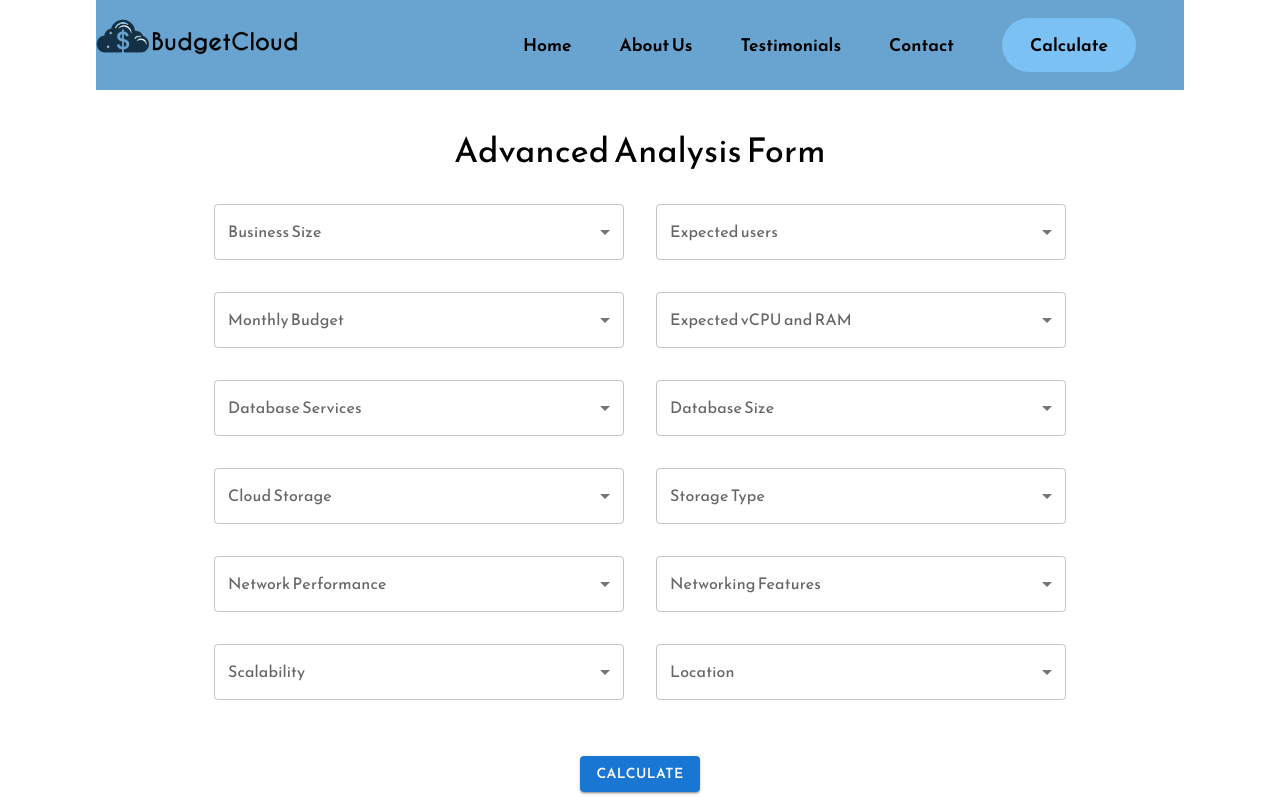
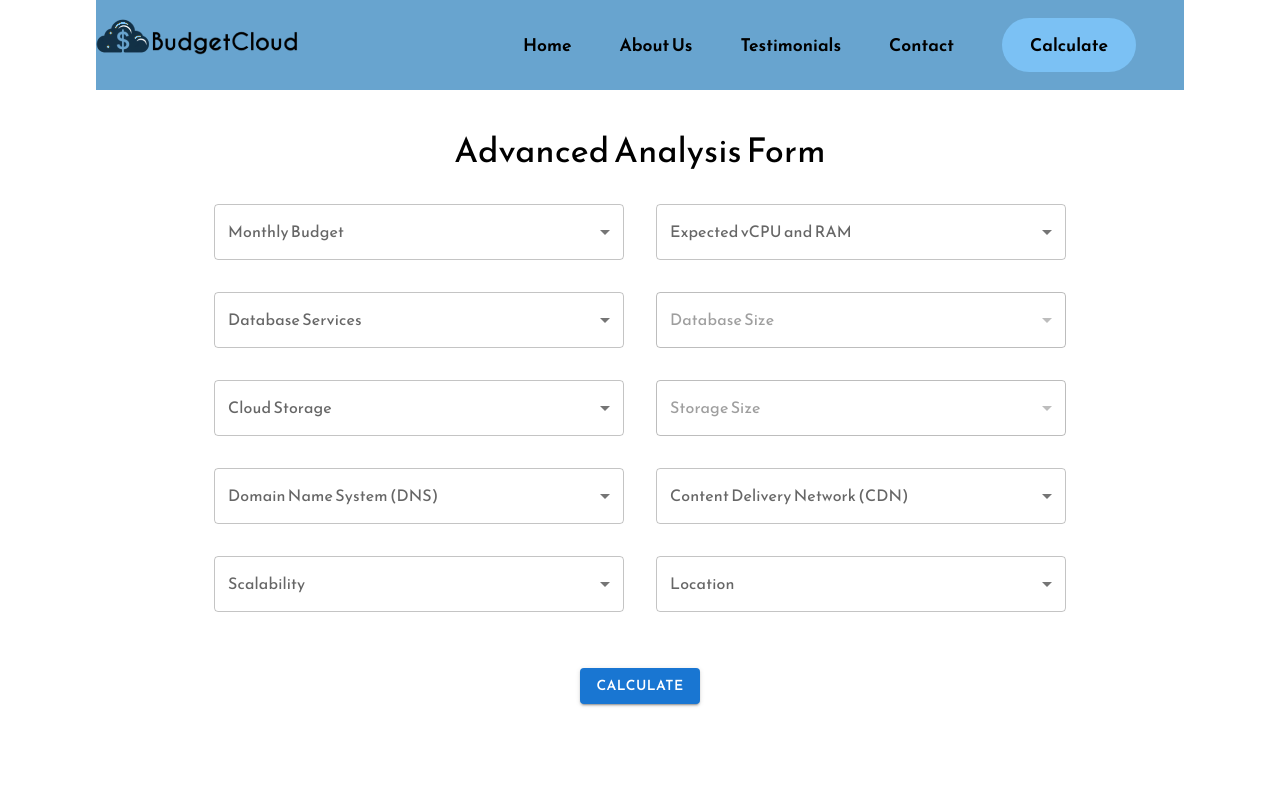
Before and after one commit to bjasim/cloud-calculator, a React (Create React App) app in the folder FrontendCalculator/: page /form/advancedform in a window 1280 px wide. Shown: the top 800 px of the page. Built offline with nearby package versions, Linux system fonts and the light colour scheme.

Commit message:
If no db or no storage selected: Disable size options (and validate no db / no storage selection)

```diff
--- a/FrontendCalculator/src/Forms/AdvancedForm.js
+++ b/FrontendCalculator/src/Forms/AdvancedForm.js
@@ -17,45 +17,56 @@ const AdvancedForm = () => {
   const navigate = useNavigate(); // Initialize navigate function
 
   const [formData, setFormData] = useState({
-    businessSize: "",
-    expectedUsers: "",
+    // businessSize: "",
+    // expectedUsers: "",
     monthlyBudget: "",
     expectedRAM: "",
     databaseService: "",
     databaseSize: "",
     cloudStorage: "",
-    storageType: "",
-    networkPerformance: "",
-    networkingFeature: "",
+    storageSize: "",
+    // networkPerformance: "",
+    dnsConnection: "",
+    cdnConnection: "",
     scalability: "",
     location: "",
   });
 
   const [validationErrors, setValidationErrors] = useState({
-    businessSize: false,
-    expectedUsers: false,
+    // businessSize: false,
+    // expectedUsers: false,
     monthlyBudget: false,
     expectedRAM: false,
     databaseService: false,
     databaseSize: false,
     cloudStorage: false,
-    storageType: false,
-    networkPerformance: false,
-    networkingFeature: false,
+    storageSize: false,
+    // networkPerformance: false,
+    dnsConnection: false,
+    cdnConnection: false,
     scalability: false,
     location: false,
   });
 
   const handleChange = (event) => {
     const { name, value } = event.target;
-    setFormData((prevData) => ({
+    setFormData(prevData => ({
       ...prevData,
       [name]: value,
     }));
-    setValidationErrors((prevErrors) => ({
-      ...prevErrors,
-      [name]: value === "",
-    }));
+    // Clear databaseSize error if 'noDatabase' is selected
+    if (name === "databaseService" && value === "noDatabase") {
+      setValidationErrors(prevErrors => ({
+        ...prevErrors,
+        [name]: value === "",
+        databaseSize: false, // Do not validate databaseSize if 'noDatabase' is selected
+      }));
+    } else {
+      setValidationErrors(prevErrors => ({
+        ...prevErrors,
+        [name]: value === "",
+      }));
+    }
   };
 
   const handleSubmit = async (event) => {
@@ -63,20 +74,21 @@ const AdvancedForm = () => {
     let isValid = true;
     const newValidationErrors = { ...validationErrors };
     Object.entries(formData).forEach(([key, value]) => {
-      if (value === "") {
+      // Skip validation for databaseSize if 'noDatabase' is selected
+      if ((key === "databaseSize" && formData.databaseService === "noDatabase") ||
+          (key === "storageSize" && formData.cloudStorage === "No Storage")) {
+        newValidationErrors[key] = false;
+      } else if (value === "") {
         isValid = false;
         newValidationErrors[key] = true;
-        setTimeout(() => {
-          setValidationErrors((prevErrors) => ({
-            ...prevErrors,
-            [key]: false,
-          }));
-        }, 3000); // Clear error after 3 seconds
       } else {
         newValidationErrors[key] = false;
       }
     });
+
+    // Update state immediately, no need to delay with setTimeout
     setValidationErrors(newValidationErrors);
+
     if (isValid) {
       try {
         const response = await fetch("http://localhost:8000/api/submit-advanced-form/", {
@@ -88,12 +100,9 @@ const AdvancedForm = () => {
         });
         if (response.ok) {
           console.log("Form data submitted successfully");
-          // Handle success
-          const responseData = await response.json(); // Parse response body as JSON
-          console.log("Response from backend:", responseData); // Print the response
+          const responseData = await response.json();
           navigate("/results", { state: { responseData } });
         } else {
-          // Handle error
           console.error("Failed to submit form data");
         }
       } catch (error) {
@@ -101,6 +110,11 @@ const AdvancedForm = () => {
       }
     }
   };
+
+
+  // Determine if Database Size and Storage Size should be disabled
+  const isDatabaseDisabled = !formData.databaseService || formData.databaseService === "noDatabase";
+  const isStorageDisabled = !formData.cloudStorage || formData.cloudStorage === "No Storage";
 
   return (
     <Container maxWidth="md">
@@ -111,7 +125,7 @@ const AdvancedForm = () => {
         <form onSubmit={handleSubmit}>
           <Grid container spacing={4}>
             {/* Business Size */}
-            <Grid item xs={6}>
+            {/* <Grid item xs={6}>
               <FormControl fullWidth>
                 <InputLabel id="business-size-label">Business Size</InputLabel>
                 <Select
@@ -135,8 +149,8 @@ const AdvancedForm = () => {
                   <FormHelperText error>Please select business size</FormHelperText>
                 )}
               </FormControl>
-            </Grid>
-            {/* Expected Users */}
+            </Grid> */}
+            {/* Expected Users
             <Grid item xs={6}>
               <FormControl fullWidth>
                 <InputLabel id="user-count-label">Expected users</InputLabel>
@@ -159,7 +173,7 @@ const AdvancedForm = () => {
                   <FormHelperText error>Please select expected users</FormHelperText>
                 )}
               </FormControl>
-            </Grid>
+            </Grid> */}
             {/* Monthly Budget */}
             <Grid item xs={6}>
               <FormControl fullWidth>
@@ -223,7 +237,6 @@ const AdvancedForm = () => {
                 >
                   <MenuItem value="">Select...</MenuItem>
                   <MenuItem value="noSQL">NoSQL</MenuItem>
-                  <MenuItem value="postgreSQL">PostgreSQL</MenuItem>
                   <MenuItem value="sql">SQL</MenuItem>
                   <MenuItem value="noDatabase">No Database Required</MenuItem>
                 </Select>
@@ -234,7 +247,7 @@ const AdvancedForm = () => {
             </Grid>
 
             {/* Database Size */}
-            <Grid item xs={6}>
+            {/* <Grid item xs={6}>
               <FormControl fullWidth>
                 <InputLabel id="database-size-label">Database Size</InputLabel>
                 <Select
@@ -251,6 +264,29 @@ const AdvancedForm = () => {
                   <MenuItem value="large">Large (10-100 TB)</MenuItem>
                   <MenuItem value="veryLarge">Very Large (over 100 TB)</MenuItem>
                   <MenuItem value="notSure">Not Sure/No Specific Requirements</MenuItem>
+                </Select>
+                {validationErrors.databaseSize && (
+                  <FormHelperText error>Please select database size</FormHelperText>
+                )}
+              </FormControl>
+            </Grid> */}
+
+            <Grid item xs={6}>
+              <FormControl fullWidth disabled={isDatabaseDisabled}>
+                <InputLabel id="database-size-label">Database Size</InputLabel>
+                <Select
+                  labelId="database-size-label"
+                  value={formData.databaseSize}
+                  onChange={handleChange}
+                  name="databaseSize"
+                  label="Database Size"
+                  error={validationErrors.databaseSize}
+                  disabled={isDatabaseDisabled} // Disable based on condition
+                >
+                  <MenuItem value="">Select...</MenuItem>
+                  <MenuItem value="small">Small (under 1 TB)</MenuItem>
+                  <MenuItem value="medium">Medium (10 TB)</MenuItem>
+                  <MenuItem value="large">Large (100 TB)</MenuItem>
                 </Select>
                 {validationErrors.databaseSize && (
                   <FormHelperText error>Please select database size</FormHelperText>
@@ -282,32 +318,57 @@ const AdvancedForm = () => {
               </FormControl>
             </Grid>
 
-            {/* Storage Type */}
-            <Grid item xs={6}>
+            {/* Storage Size */}
+            {/* <Grid item xs={6}>
               <FormControl fullWidth>
-                <InputLabel id="storage-type-label">Storage Type</InputLabel>
+                <InputLabel id="storage-size-label">Storage Size</InputLabel>
                 <Select
-                  labelId="storage-type-label"
-                  value={formData.storageType}
+                  labelId="storage-size-label"
+                  value={formData.storageSize}
                   onChange={handleChange}
-                  name="storageType"
-                  label="Storage Type"
-                  error={validationErrors.storageType}
+                  name="storageSize"
+                  label="Storage Size"
+                  error={validationErrors.storageSize}
                 >
                   <MenuItem value="">Select...</MenuItem>
-                  <MenuItem value="High Volume">High Volume Storage</MenuItem>
-                  <MenuItem value="Fast Access">Fast Access Storage</MenuItem>
-                  <MenuItem value="Backup Recovery">Regular Backup and Recovery</MenuItem>
-                  <MenuItem value="No Storage">No Storage Required</MenuItem>
+                  <MenuItem value="small">Small (under 1 TB)</MenuItem>
+                  <MenuItem value="medium">Medium (1-10 TB)</MenuItem>
+                  <MenuItem value="large">Large (10-100 TB)</MenuItem>
+                  <MenuItem value="veryLarge">Very Large (over 100 TB)</MenuItem>
+                  <MenuItem value="notSure">Not Sure/No Specific Requirements</MenuItem>
                 </Select>
-                {validationErrors.storageType && (
-                  <FormHelperText error>Please select storage type</FormHelperText>
+                {validationErrors.storageSize && (
+                  <FormHelperText error>Please select storage size</FormHelperText>
+                )}
+              </FormControl>
+            </Grid> */}
+
+            <Grid item xs={6}>
+              <FormControl fullWidth disabled={isStorageDisabled}>
+                <InputLabel id="storage-size-label">Storage Size</InputLabel>
+                <Select
+                  labelId="storage-size-label"
+                  value={formData.storageSize}
+                  onChange={handleChange}
+                  name="storageSize"
+                  label="Storage Size"
+                  error={validationErrors.storageSize}
+                  disabled={isStorageDisabled} // Disable based on condition
+                >
+                  <MenuItem value="">Select...</MenuItem>
+                  <MenuItem value="small">Small (under 1 TB)</MenuItem>
+                  <MenuItem value="medium">Medium (1-10 TB)</MenuItem>
+                  <MenuItem value="large">Large (10-100 TB)</MenuItem>
+                </Select>
+                {validationErrors.storageSize && (
+                  <FormHelperText error>Please select storage size</FormHelperText>
                 )}
               </FormControl>
             </Grid>
 
+
             {/* Network Performance */}
-            <Grid item xs={6}>
+            {/* <Grid item xs={6}>
               <FormControl fullWidth>
                 <InputLabel id="network-performance-label">Network Performance</InputLabel>
                 <Select
@@ -328,31 +389,52 @@ const AdvancedForm = () => {
                   <FormHelperText error>Please select network performance</FormHelperText>
                 )}
               </FormControl>
-            </Grid>
+            </Grid> */}
 
-            {/* Networking Features */}
+            {/* Content Delivery Network (CDN) */}
             <Grid item xs={6}>
               <FormControl fullWidth>
-                <InputLabel id="networking-features-label">Networking Features</InputLabel>
+                <InputLabel id="dns-feature-laber">Domain Name System (DNS)</InputLabel>
                 <Select
-                  labelId="networking-features-label"
-                  value={formData.networkingFeature}
+                  labelId="dns-feature-laber"
+                  value={formData.dnsConnection}
                   onChange={handleChange}
-                  name="networkingFeature"
-                  label="Networking Features"
-                  error={validationErrors.networkingFeature}
+                  name="dnsConnection"
+                  label="dns connection"
+                  error={validationErrors.dnsConnection}
                 >
                   <MenuItem value="">Select...</MenuItem>
-                  <MenuItem value="Virtual Private Networking">VPN Connections</MenuItem>
-                  <MenuItem value="Content Delivery Network">
-                    Content Delivery Network (CDN)
-                  </MenuItem>
+                  <MenuItem value="Yes">Yes</MenuItem>
+                  <MenuItem value="No">No</MenuItem>
                 </Select>
-                {validationErrors.networkingFeature && (
-                  <FormHelperText error>Please select networking feature</FormHelperText>
+                {validationErrors.dnsConnection && (
+                  <FormHelperText error>Please select your option</FormHelperText>
                 )}
               </FormControl>
             </Grid>
+
+            {/* Content Delivery Network (CDN) */}
+            <Grid item xs={6}>
+              <FormControl fullWidth>
+                <InputLabel id="cdn-feature-laber">Content Delivery Network (CDN)</InputLabel>
+                <Select
+                  labelId="cdn-feature-laber"
+                  value={formData.cdnConnection}
+                  onChange={handleChange}
+                  name="cdnConnection"
+                  label="cdn connection"
+                  error={validationErrors.cdnConnection}
+                >
+                  <MenuItem value="">Select...</MenuItem>
+                  <MenuItem value="Yes">Yes</MenuItem>
+                  <MenuItem value="No">No</MenuItem>
+                </Select>
+                {validationErrors.cdnConnection && (
+                  <FormHelperText error>Please select your option</FormHelperText>
+                )}
+              </FormControl>
+            </Grid>
+
 
             {/* Scalability */}
             <Grid item xs={6}>
@@ -368,8 +450,8 @@ const AdvancedForm = () => {
                 >
                   <MenuItem value="">Select...</MenuItem>
                   <MenuItem value="notImportant">Not Important</MenuItem>
-                  <MenuItem value="somewhatImportant">Somewhat Important</MenuItem>
-                  <MenuItem value="veryImportant">Very Important</MenuItem>
+                  {/* <MenuItem value="somewhatImportant">Somewhat Important</MenuItem> */}
+                  {/* <MenuItem value="veryImportant">Very Important</MenuItem> */}
                   <MenuItem value="essential">Essential</MenuItem>
                 </Select>
                 {validationErrors.scalability && (
```
